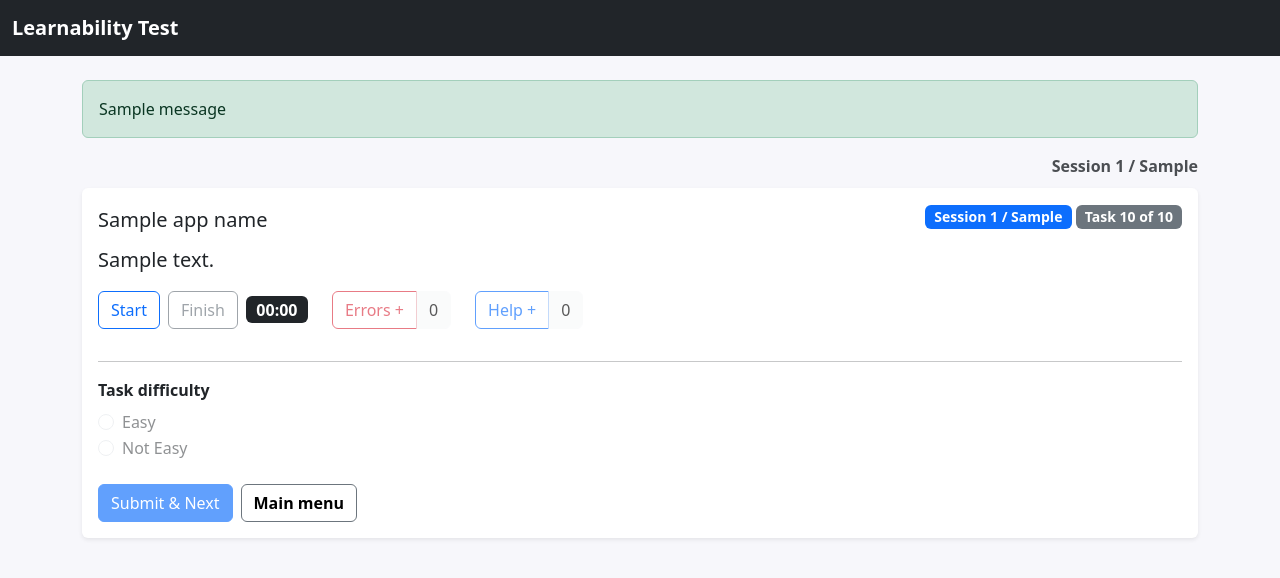
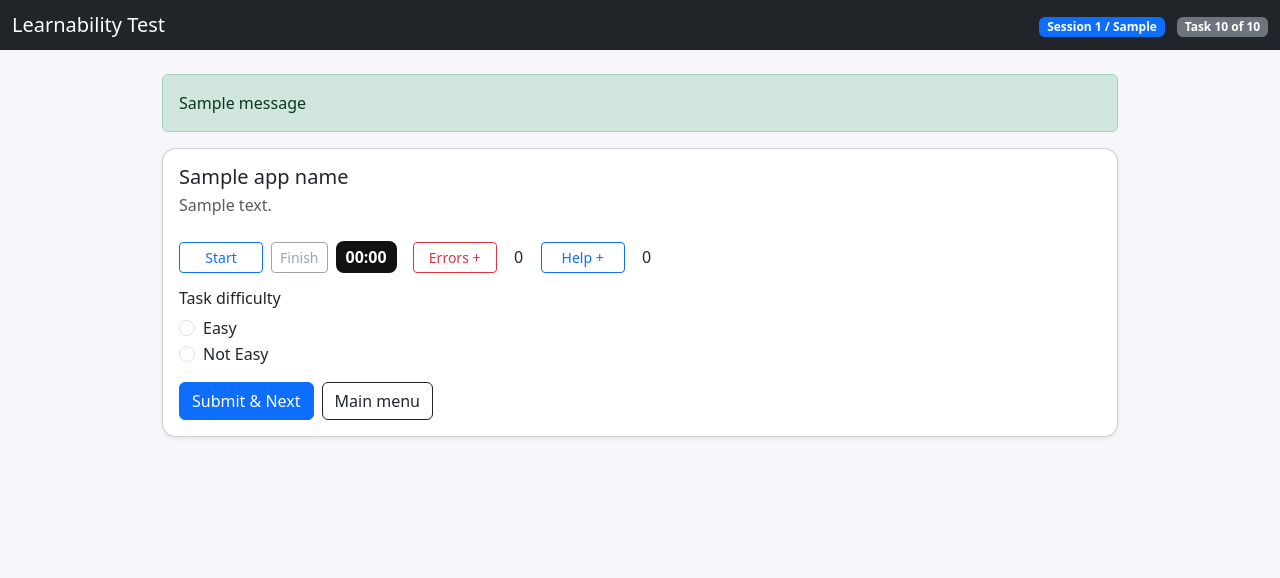
Before and after one commit to Hend-khalid/learnability-tool-v11, a Flask app: template templates/task.html in a window 1280 px wide. Shown: the top 578 px of the page. Run offline with Flask 3, Linux system fonts and the light colour scheme; the template is opened without the code that fills it: most values are stand-ins (such as "Sample title", 1, 10 or a date in 2020); one stand-in notice (Sample message) is shown; parts of the project's set-up code (start-up, migrations or seed data) failed here and were passed over.

Commit message:
Update task.html

```diff
--- a/templates/task.html
+++ b/templates/task.html
@@ -1,57 +1,65 @@
-{% extends "base.html" %}
-{% set enable_submit = enable_submit|default(false) %}
-{% block content %}
-<!-- عرض رقم الجلسة -->
-<div style="text-align:right; font-weight:bold; margin-bottom:10px; opacity:0.8;">
-    Session {{ trial_number }} / {{ sessions_per_app }}
+<!doctype html>
+<html lang="en">
+<head>
+  <meta charset="utf-8"/>
+  <meta name="viewport" content="width=device-width, initial-scale=1"/>
+  <title>Learnability Test</title>
+  <link href="https://cdn.jsdelivr.net/npm/bootstrap@5.3.2/dist/css/bootstrap.min.css" rel="stylesheet"/>
+  <style>
+    body{background:#f7f7fb}
+    .card{border-radius:14px}
+    .badge{vertical-align:middle}
+    .btn-outline-danger, .btn-outline-primary{min-width:84px}
+    .counter{display:inline-block; min-width:28px; text-align:center}
+    .timer{font-weight:700; background:#111; color:#fff; padding:4px 10px; border-radius:8px}
+  </style>
+</head>
+<body>
+<nav class="navbar navbar-dark bg-dark">
+  <div class="container-fluid">
+    <span class="navbar-brand mb-0 h5">Learnability Test</span>
+    <div class="text-end">
+      <span class="badge bg-primary me-2">Session {{ trial_number }} / {{ sessions_per_app }}</span>
+      <span class="badge bg-secondary">Task {{ idx + 1 }} of {{ total }}</span>
     </div>
+  </div>
+</nav>
+
+<div class="container my-4" style="max-width:980px;">
+  {% with messages = get_flashed_messages(with_categories=true) %}
+    {% if messages %}
+      <div class="mb-3">
+        {% for category, message in messages %}
+          <div class="alert alert-{{ 'info' if category=='message' else category }} mb-2" role="alert">{{ message }}</div>
+        {% endfor %}
+      </div>
+    {% endif %}
+  {% endwith %}
 
   <div class="card shadow-sm">
     <div class="card-body">
-    <div class="d-flex justify-content-between align-items-center mb-2 flex-wrap gap-2">
-      <h5 class="card-title mb-0">{{ app_name }}</h5>
-          <div class="text-end mb-2">
-            <span class="badge bg-primary" style="font-size:14px;">
-            Session {{ trial_number }} / {{ sessions_per_app }}
-            </span>
-            <span class="badge bg-secondary" style="font-size:14px;">
-                Task {{ idx + 1 }} of {{ total }}
-            </span>
+      <h5 class="mb-1">{{ app_name }}</h5>
+      <p class="text-muted mb-4">{{ task_text }}</p>
+
+      <form method="post" id="taskForm">
+        <div class="d-flex align-items-center gap-2 mb-3">
+          <button type="button" id="startBtn" class="btn btn-outline-primary btn-sm">Start</button>
+          <button type="button" id="finishBtn" class="btn btn-outline-secondary btn-sm" disabled>Finish</button>
+          <span class="timer" id="timer">00:00</span>
+
+          <button type="button" id="errPlus" class="btn btn-outline-danger btn-sm ms-2">Errors +</button>
+          <span class="counter" id="errCount">0</span>
+
+          <button type="button" id="helpPlus" class="btn btn-outline-primary btn-sm">Help +</button>
+          <span class="counter" id="helpCount">0</span>
         </div>
 
-    </div>
+        <input type="hidden" name="duration_seconds" id="duration_seconds" value="0"/>
+        <input type="hidden" name="errors_count" id="errors_count" value="0"/>
+        <input type="hidden" name="help_count" id="help_count" value="0"/>
 
-    <p class="lead">{{ task_text }}</p>
-
-    <form id="taskForm" method="POST">
-      <input type="hidden" name="duration_seconds" id="duration_seconds" value="0">
-      <input type="hidden" name="errors_count" id="errors_count" value="0">
-      <input type="hidden" name="help_count" id="help_count" value="0">
-
-      <div class="row g-3 align-items-center">
-        <div class="col-auto">
-          <div class="d-flex align-items-center gap-2 mb-3">
-            <button class="btn btn-outline-primary" type="button" id="startBtn">Start</button>
-            <button class="btn btn-outline-secondary" type="button" id="finishBtn" disabled>Finish</button>
-            <span id="timerBadge" class="badge bg-dark">00:00</span>
-
-            <div class="ms-3 btn-group" role="group">
-              <button class="btn btn-outline-danger" type="button" id="errorPlus" disabled>Errors +</button>
-              <span class="btn btn-light disabled" id="errorsDisplay">0</span>
-            </div>
-
-            <div class="ms-3 btn-group" role="group">
-              <button class="btn btn-outline-primary" type="button" id="helpPlus" disabled>Help +</button>
-              <span class="btn btn-light disabled" id="helpDisplay">0</span>
-            </div>
-          </div>
-        </div>
-      </div>
-
-      <hr>
-
-      <div class="mt-2">
-        <label class="form-label fw-bold">Task difficulty</label>
+        <div class="mb-3">
+          <h6 class="mb-2">Task difficulty</h6>
           <div class="form-check">
             <input class="form-check-input" type="radio" name="easy" id="easyYes" value="easy">
             <label class="form-check-label" for="easyYes">Easy</label>
@@ -62,13 +70,71 @@
           </div>
         </div>
 
-      <div class="mt-4 d-flex gap-2">
-        <button class="btn btn-primary" type="submit" id="submitBtn" {% if not enable_submit %}disabled{% endif %}>
-          Submit & Next
-        </button>
-        <a class="btn btn-outline-secondary btn-mainmenu" href="{{ url_for('choose_app') }}">Main menu</a>
+        <div class="d-flex gap-2">
+          <button type="submit" class="btn btn-primary">Submit &amp; Next</button>
+          <a href="{{ url_for('choose_app') }}" class="btn btn-outline-dark">Main menu</a>
         </div>
       </form>
     </div>
   </div>
-{% endblock %}
+</div>
+
+<script>
+(function(){
+  let started=false, startTs=0, timerId=null;
+  let elapsedSec=0, err=0, help=0;
+
+  const $ = (id)=>document.getElementById(id);
+  const startBtn = $('startBtn');
+  const finishBtn = $('finishBtn');
+  const timer = $('timer');
+  const dur = $('duration_seconds');
+  const errPlus = $('errPlus');
+  const helpPlus = $('helpPlus');
+  const errCount = $('errCount');
+  const helpCount = $('helpCount');
+
+  function fmt(s){ s=Math.max(0,Math.floor(s)); const m=String(Math.floor(s/60)).padStart(2,'0'); const ss=String(s%60).padStart(2,'0'); return m+':'+ss; }
+
+  function tick(){
+    const now = Date.now();
+    elapsedSec = Math.floor((now - startTs)/1000);
+    timer.textContent = fmt(elapsedSec);
+    dur.value = elapsedSec;
+  }
+
+  startBtn.addEventListener('click', function(){
+    if(started) return;
+    started=true;
+    startTs = Date.now();
+    timerId = setInterval(tick, 500);
+    startBtn.disabled = true;
+    finishBtn.disabled = false;
+  });
+
+  finishBtn.addEventListener('click', function(){
+    if(!started) return;
+    started=false;
+    clearInterval(timerId);
+    tick();
+    finishBtn.disabled = true;
+  });
+
+  errPlus.addEventListener('click', function(){
+    err += 1; errCount.textContent = err; $('errors_count').value = err;
+  });
+
+  helpPlus.addEventListener('click', function(){
+    help += 1; helpCount.textContent = help; $('help_count').value = help;
+  });
+
+  // احتياط: لو ما ضغط Start ثم Submit، نحفظ القيم الحالية
+  document.getElementById('taskForm').addEventListener('submit', function(){
+    if(started){ clearInterval(timerId); tick(); }
+    $('errors_count').value = err;
+    $('help_count').value = help;
+  });
+})();
+</script>
+</body>
+</html>
```
Lines whose indentation alone changed are shown as unchanged.
